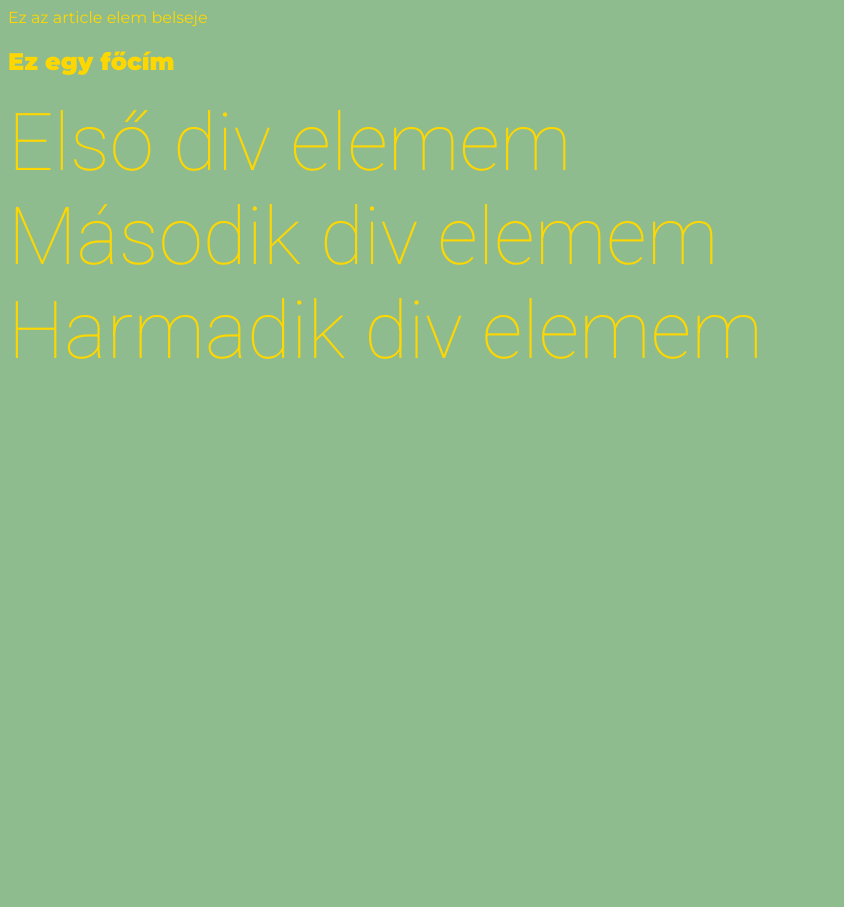
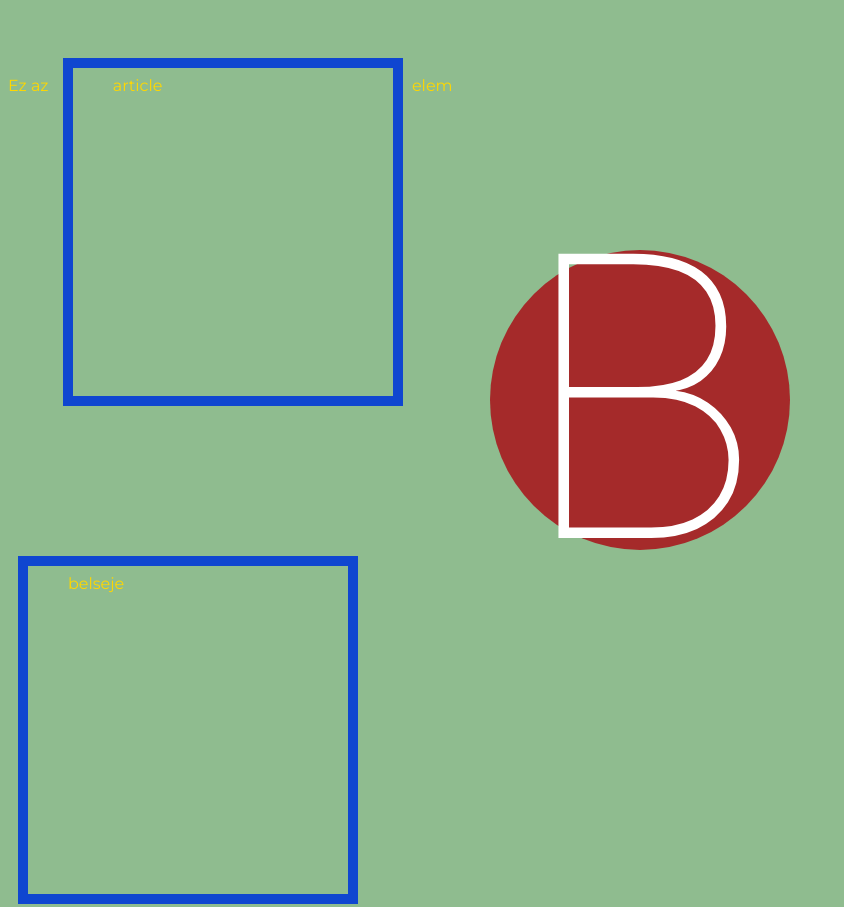
Before and after one commit to zolmate/w1-practices, a plain HTML site: page frontend/index.html in a window 1280 px wide. Shown: the top 907 px of the page, without its empty margins (0-844 px from the left). Before the commit the page ends 800 px from the top, so only its background shows below. Drawn offline with Linux system fonts and the light colour scheme.

Commit message:
04.01. (Friday) update

```diff
--- a/frontend/index.html
+++ b/frontend/index.html
@@ -9,14 +9,12 @@
 		<link rel="preconnect" href="https://fonts.gstatic.com" crossorigin>
 		<link href="https://fonts.googleapis.com/css2?family=Montserrat:wght@400;900&family=Roboto:wght@100&display=swap" rel="stylesheet">
 		<link rel="stylesheet" href="style.css">
+		<script src="script.js"></script>
 	</head>
 	<body>
 		<article>
-			Ez az article elem belseje
-			<h1 id="title">Ez egy főcím</h1>
-			<div>Első div elemem</div>
-			<div>Második div elemem</div>
-			<div>Harmadik div elemem</div>
+			Ez az <span>article</span> elem <div>belseje</div> valami értelmes dolog
 		</article>
+		<button>b</button>
 	</body>
 </html>
--- /dev/null
+++ b/frontend/script.js
@@ -0,0 +1,25 @@
+console.log("Ez az első Javascriptem")
+/*
+// a stringeket (szöveg) idézőjelbe kell rakni
+"Ez itt egy szöveg"
+// a dupla és sima macskaköröm (quotemark) csak egysoros stringet (szöveget) enged meg
+'Ez itt egy másik szöveg'
+
+// backtickek közé rakott sortörés
+`Ez egy több
+soros string (szöveg)`
+
+// A számokat nem kell idézőjelbe tenni
+4
+
+128
+
+04
+
+1.13
+*/
+function myFirstFunction(){
+    console.log("Ez az első függvényem belsejében levő log")
+}
+
+myFirstFunction()
--- a/frontend/style.css
+++ b/frontend/style.css
@@ -8,8 +8,70 @@ h1{
     font-weight: 900;
 }
 
-div{
+div {
+    width: 200px;
+    height: 200px;
+
+    padding-top: 8px;
+    padding-right: 80px;
+    padding-bottom: 120px;
+    padding-left: 40px;
+
+    border: 10px solid rgb(15,70,208);
+
+    margin-top: 50px;
+    margin-right: 5px;
+    margin-bottom: 100px;
+    margin-left: 10px;
+    }
+
+span {
+    display: inline-block;
+
+    width: 200px;
+    height: 200px;
+
+    padding-top: 8px;
+    padding-right: 80px;
+    padding-bottom: 120px;
+    padding-left: 40px;
+
+    border: 10px solid rgb(15,70,208);
+
+    margin-top: 50px;
+    margin-right: 5px;
+    margin-bottom: 100px;
+    margin-left: 10px;
+}
+
+button {
+    display: block;
+
+    position: fixed;
+
+    width: 300px;
+    height: 300px;
+
+    padding-top: 2px;
+    padding-left: 0px;
+    padding-bottom: 0px;
+    padding-right: 0px;
+
+    border: none;
+    border-radius: 150px;
+
+    margin-top: -150px;
+    margin-left: -150px;
+
+    left: 50%;
+    top: 50%;
+
+    background-color: brown;
+
+    color: white;
+    font-size: 400px;
     font-weight: 100;
-    font-family: 'Roboto', sans-serif;
-    font-size: 80px;
+    text-transform: uppercase;
+    line-height: 300px;
+    font-family: "Roboto", sans-serif;
 }
```
